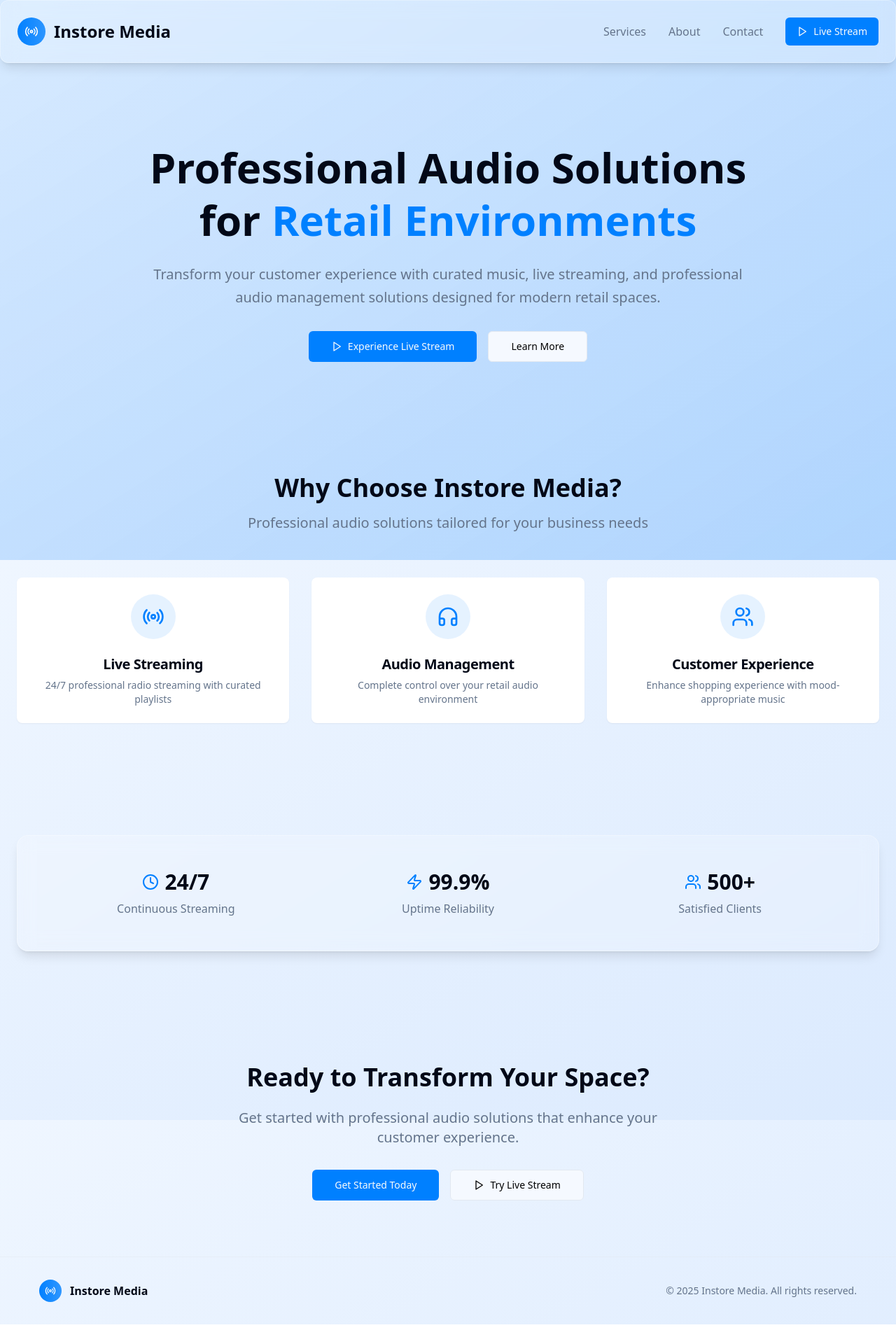
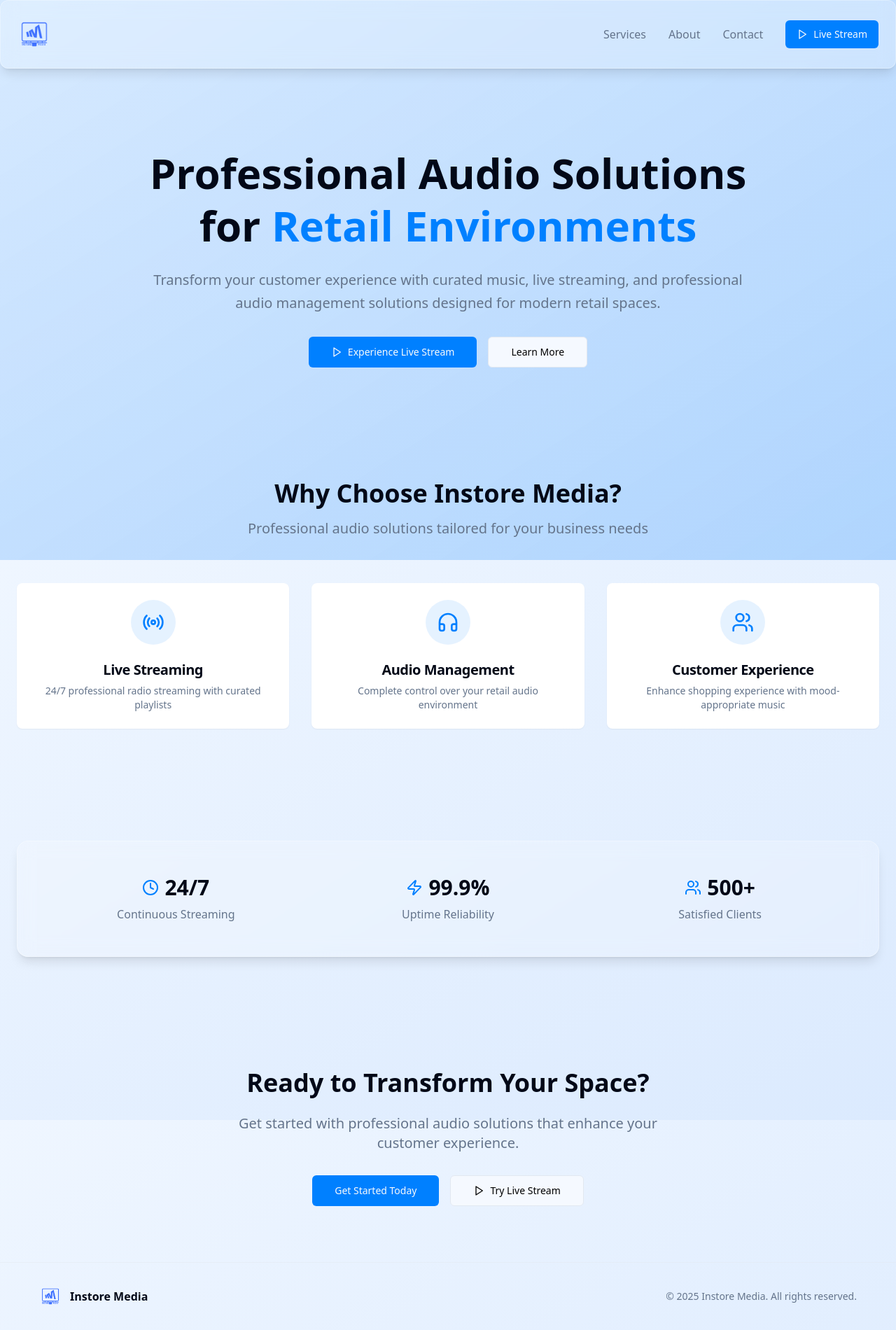
Before and after one commit to AashiqShaik/blue-wave-radio-vibes, a React (Vite) app: page / in a window 1280 px wide. Shown: the whole page at 70% size. Built offline with nearby package versions, Linux system fonts and the light colour scheme.

Commit message:
Update logo for Instore Media
Updated the Instore Media logo across all pages to use the attached image.

```diff
--- a/src/components/Header.tsx
+++ b/src/components/Header.tsx
@@ -6,10 +6,7 @@ const Header = () => {
   return (
     <header className="w-full py-4 px-6 flex items-center justify-between glass mb-8">
       <div className="flex items-center gap-2">
-        <div className="w-8 h-8 rounded-full bg-gradient-to-r from-blue-600 to-blue-400 flex items-center justify-center">
-          <div className="w-2 h-2 bg-white rounded-full glow"></div>
-        </div>
-        <h1 className="text-xl font-bold text-blue-900">Instore Media</h1>
+        <img src="/lovable-uploads/69d62b58-be8d-46f6-9abd-dab06d71daf2.png" alt="Instore Media" className="w-10 h-10" />
       </div>
 
       <nav className="flex items-center">
--- a/src/pages/Home.tsx
+++ b/src/pages/Home.tsx
@@ -14,10 +14,7 @@ const Home = () => {
       {/* Header */}
       <header className="w-full py-6 px-6 flex items-center justify-between glass mb-8">
         <div className="flex items-center gap-3">
-          <div className="w-10 h-10 rounded-full bg-gradient-to-r from-primary to-primary/80 flex items-center justify-center">
-            <Radio className="w-5 h-5 text-primary-foreground" />
-          </div>
-          <h1 className="text-2xl font-bold text-foreground">Instore Media</h1>
+          <img src="/lovable-uploads/69d62b58-be8d-46f6-9abd-dab06d71daf2.png" alt="Instore Media" className="w-12 h-12" />
         </div>
 
         <nav className="flex items-center gap-8">
@@ -154,9 +151,7 @@ const Home = () => {
         <div className="container mx-auto">
           <div className="flex items-center justify-between">
             <div className="flex items-center gap-3">
-              <div className="w-8 h-8 rounded-full bg-gradient-to-r from-primary to-primary/80 flex items-center justify-center">
-                <Radio className="w-4 h-4 text-primary-foreground" />
-              </div>
+              <img src="/lovable-uploads/69d62b58-be8d-46f6-9abd-dab06d71daf2.png" alt="Instore Media" className="w-8 h-8" />
               <span className="font-semibold text-foreground">Instore Media</span>
             </div>
             <p className="text-sm text-muted-foreground">© 2025 Instore Media. All rights reserved.</p>
```
Also changed, not shown: public/lovable-uploads/69d62b58-be8d-46f6-9abd-dab06d71daf2.png (added).
